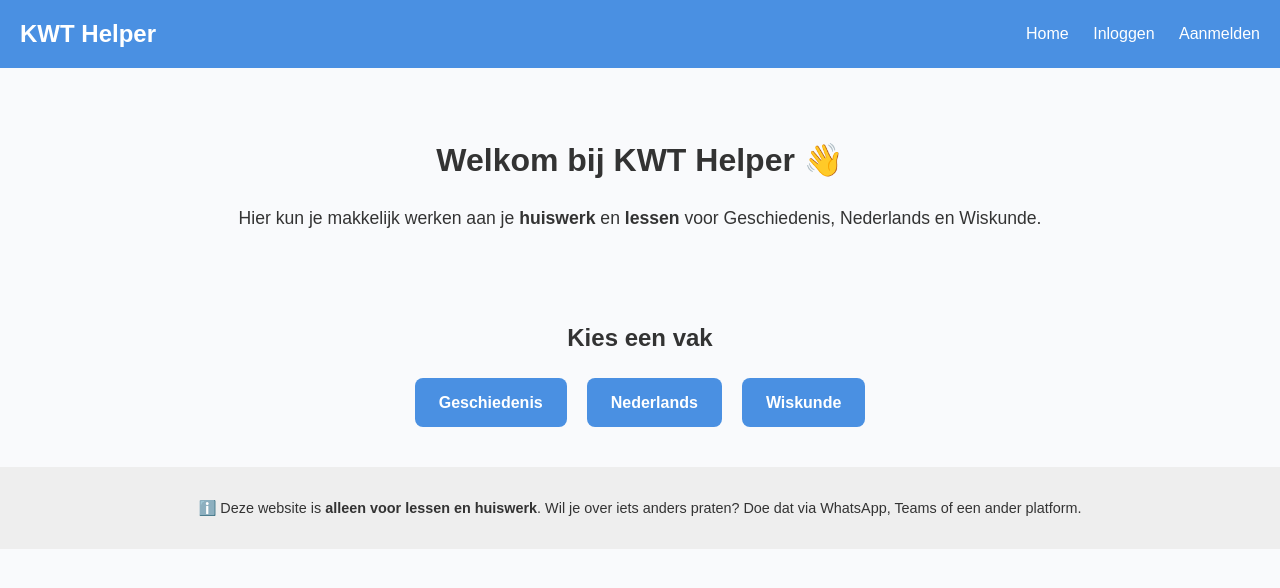
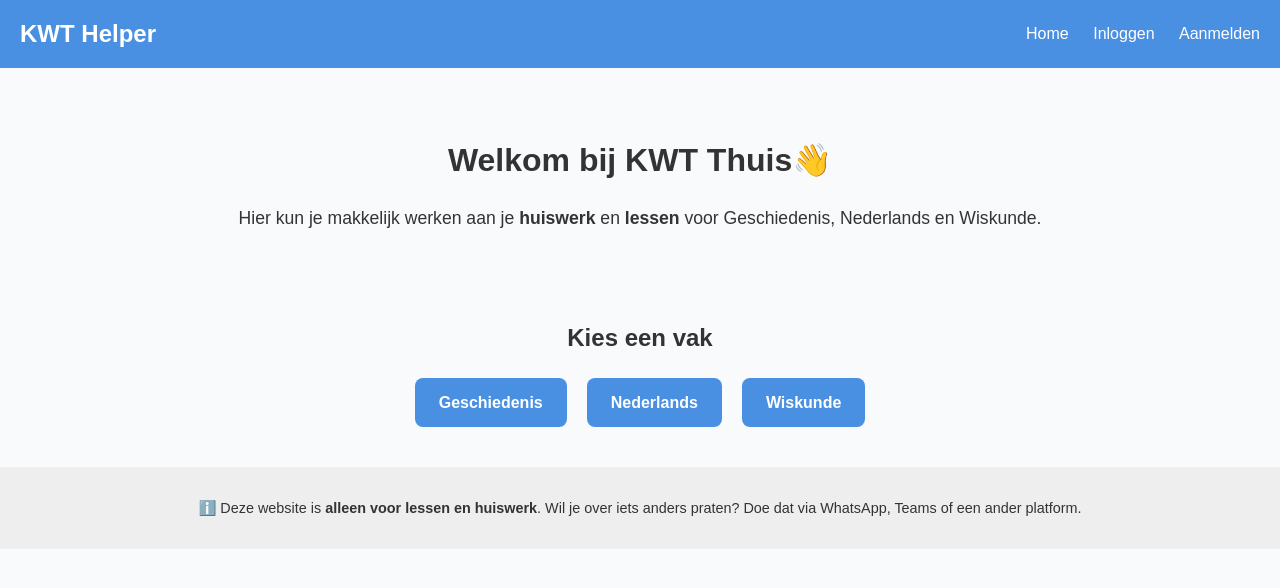
Before and after one commit to Chanyu-coder/KWT-Thuis, a plain HTML site: page index.html in a window 1280 px wide. Drawn offline with Linux system fonts and the light colour scheme.

Commit message:
Update index.html

```diff
--- a/index.html
+++ b/index.html
@@ -3,7 +3,7 @@
 <head>
   <meta charset="UTF-8">
   <meta name="viewport" content="width=device-width, initial-scale=1.0">
-  <title>KWT Helper</title>
+  <title>KWT Thuis</title>
   <link rel="stylesheet" href="style.css">
 </head>
 <body>
@@ -20,7 +20,7 @@
   <!-- Main content -->
   <main>
     <section class="welcome">
-      <h1>Welkom bij KWT Helper 👋</h1>
+      <h1>Welkom bij KWT Thuis👋</h1>
       <p>
         Hier kun je makkelijk werken aan je <strong>huiswerk</strong> en
         <strong>lessen</strong> voor Geschiedenis, Nederlands en Wiskunde.
```
